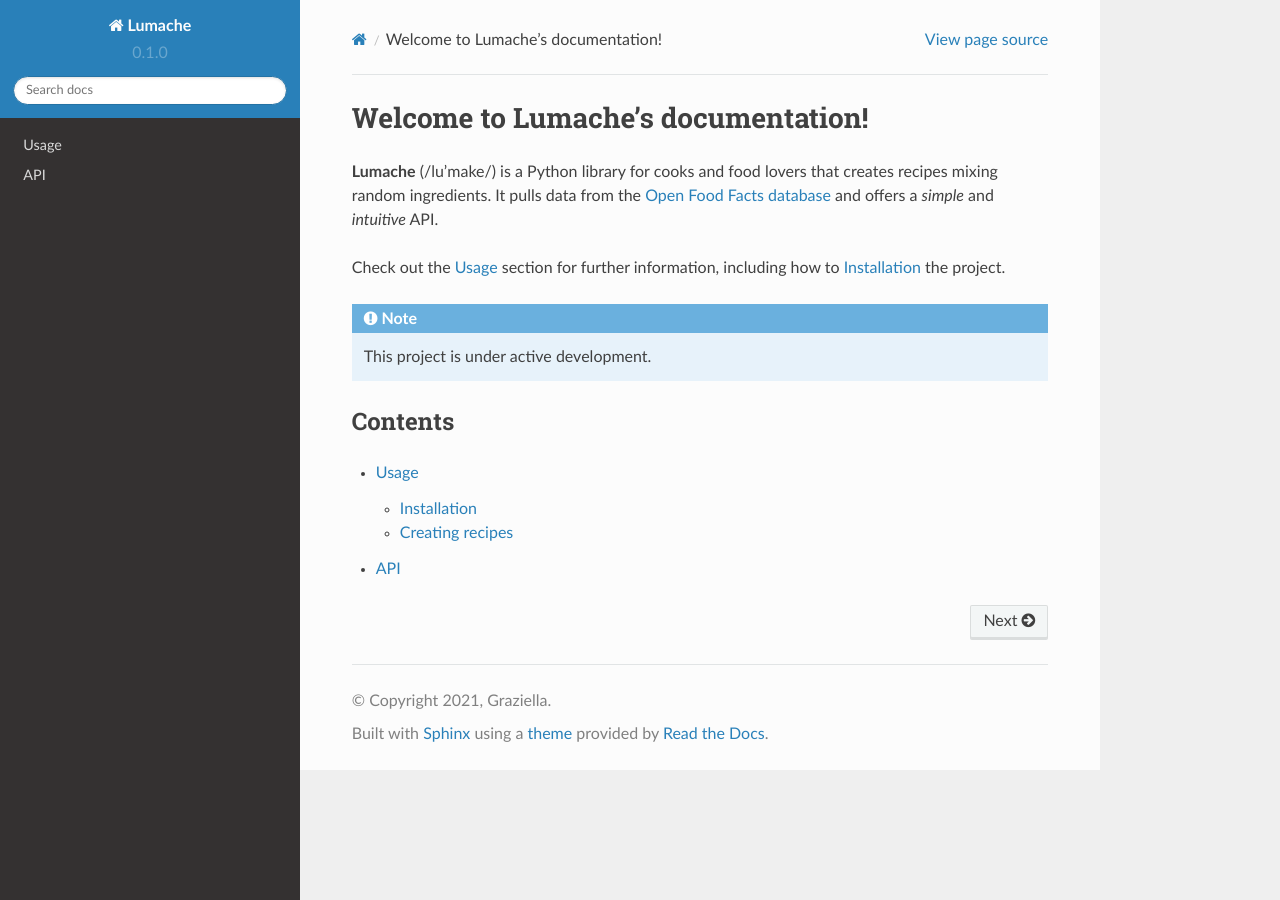
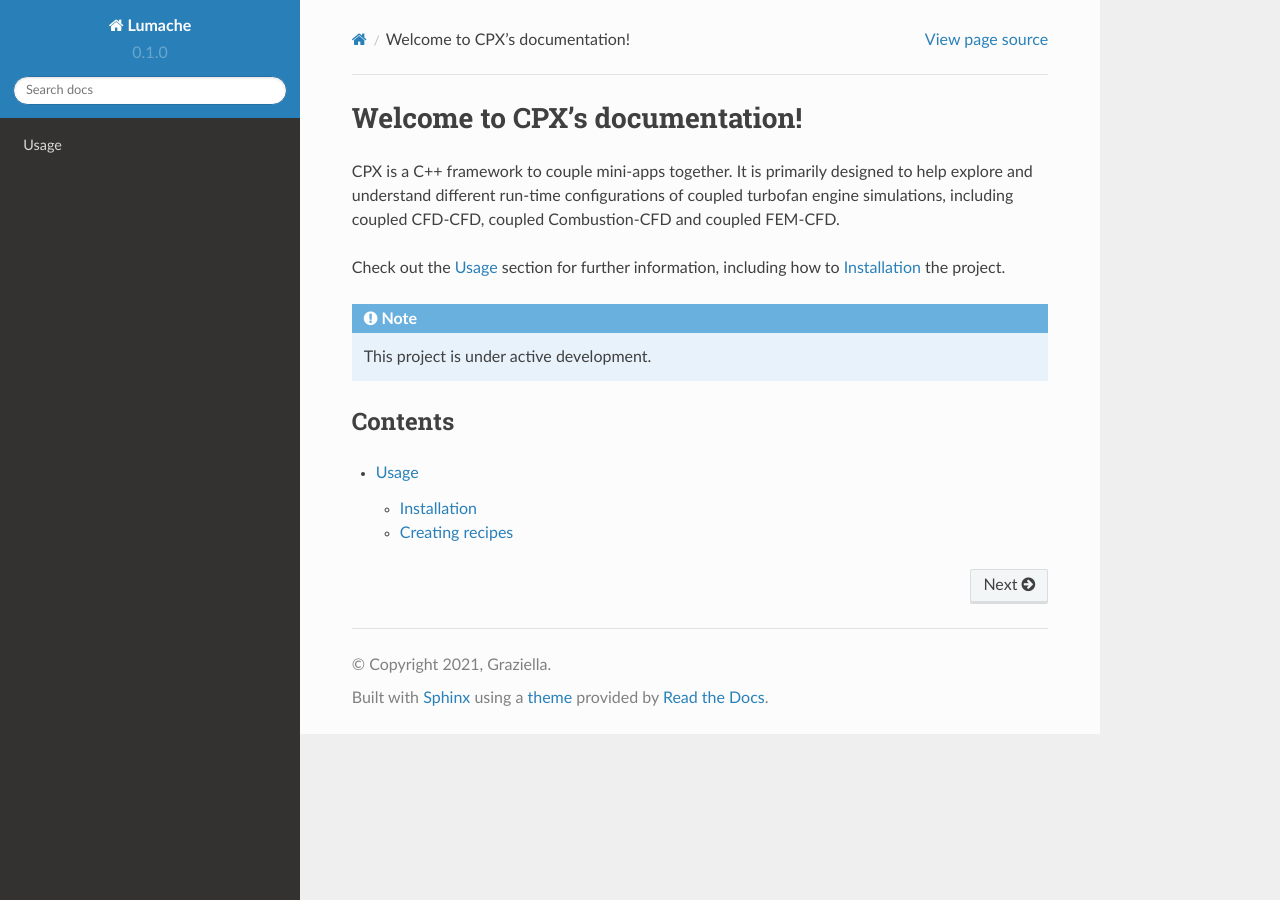
Before and after one commit to warwick-hpsc/CPX-docs, a Sphinx documentation site: the page built from docs/source/index.rst, in a window 1280 px wide. Built offline with Sphinx 7.4.7 and the Read the Docs theme 2.0.0, drawn with Linux system fonts in a browser that asks for light colours.

Commit message:
Update index.rst

```diff
--- a/docs/source/index.rst
+++ b/docs/source/index.rst
@@ -1,10 +1,7 @@
-Welcome to Lumache's documentation!
+Welcome to CPX's documentation!
 ===================================
 
-**Lumache** (/lu'make/) is a Python library for cooks and food lovers
-that creates recipes mixing random ingredients.
-It pulls data from the `Open Food Facts database <https://world.openfoodfacts.org/>`_
-and offers a *simple* and *intuitive* API.
+CPX is a C++ framework to couple mini-apps together. It is primarily designed to help explore and understand different run-time configurations of coupled turbofan engine simulations, including coupled CFD-CFD, coupled Combustion-CFD and coupled FEM-CFD.
 
 Check out the :doc:`usage` section for further information, including
 how to :ref:`installation` the project.
@@ -19,4 +16,3 @@
 .. toctree::
 
    usage
-   api
```
